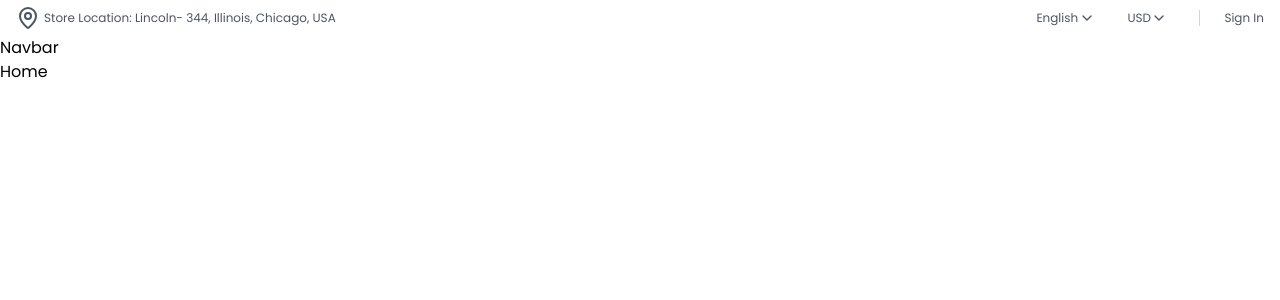
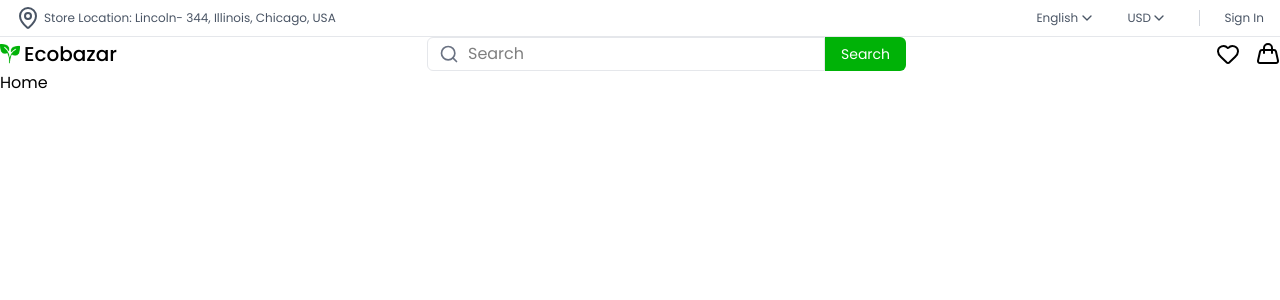
Before and after one commit to TahmidShawn/EcoBazar, a React (Vite) app in the folder client/: page / in a window 1280 px wide. Shown: the top 300 px of the page. Built offline with nearby package versions, Linux system fonts and the light colour scheme.

Commit message:
feat: design main navbar

```diff
--- /dev/null
+++ b/client/src/components/layout/navbar/MainHeader.jsx
@@ -0,0 +1,35 @@
+import { Handbag, Heart, Search } from "lucide-react";
+import vectorImg from "../../../assets/Vector.png";
+
+const MainHeader = () => {
+    return (
+        <div className="flex justify-between items-center">
+            <div className="flex items-center gap-1">
+                <img src={vectorImg} alt="" className="w-5 h-5" />
+                <h2 className="text-xl font-medium">Ecobazar</h2>
+            </div>
+
+            <div className="flex">
+                <div className="relative">
+                    <input
+                        type="text"
+                        placeholder="Search"
+                        className="border border-gray-200 py-1 pl-10 pr-10 rounded-l-md focus:outline-gray-400"
+                    />
+
+                    <Search className="absolute left-3 top-1/2 -translate-y-1/2 w-5 h-5 text-gray-500" />
+                </div>
+
+                <button className="bg-primary text-white px-4 text-sm rounded-r-md">
+                    Search
+                </button>
+            </div>
+            <div className="flex items-center gap-4">
+                <Heart />
+                <Handbag />
+            </div>
+        </div>
+    );
+};
+
+export default MainHeader;
--- a/client/src/components/layout/navbar/Navbar.jsx
+++ b/client/src/components/layout/navbar/Navbar.jsx
@@ -1,10 +1,11 @@
+import MainHeader from "./MainHeader";
 import TopBar from "./TopBar";
 
 const Navbar = () => {
     return (
         <div>
             <TopBar />
-            <p>Navbar</p>
+            <MainHeader />
         </div>
     );
 };
--- a/client/src/components/layout/navbar/TopBar.jsx
+++ b/client/src/components/layout/navbar/TopBar.jsx
@@ -1,8 +1,17 @@
 import { MapPin } from "lucide-react";
 import Select from "../../ui/Select";
 import { languageOptions, currencyOptions } from "../../../data/data";
+import { useState } from "react";
 const TopBar = () => {
+    const [language, setLanguage] = useState("en");
+    const [currency, setCurrency] = useState("usd");
+    // console.log({ language, currency });
+
+    // to do
+    // update functionality
+
     return (
+        <div className="border-b border-gray-200">
             <div className="wrapper flex flex-col md:flex-row justify-between items-center text-gray-600 text-xs py-1.5">
                 <p className="flex items-center gap-1">
                     <MapPin />
@@ -11,10 +20,21 @@ const TopBar = () => {
                     </span>
                 </p>
                 <div className="flex gap-1 md:gap-6 items-center">
-                <Select options={languageOptions} />
-                <Select options={currencyOptions} />
+                    <Select
+                        options={languageOptions}
+                        name="language"
+                        value={language}
+                        onChange={(e) => setLanguage(e.target.value)}
+                    />
+                    <Select
+                        options={currencyOptions}
+                        name="currency"
+                        value={currency}
+                        onChange={(e) => setCurrency(e.target.value)}
+                    />
                     <div className="h-4 w-px bg-gray-300"></div>
                     <button className="">Sign In</button>
+                </div>
             </div>
         </div>
     );
--- a/client/src/components/ui/Select.jsx
+++ b/client/src/components/ui/Select.jsx
@@ -1,10 +1,12 @@
 import { ChevronDown } from "lucide-react";
 
-const Select = ({ options }) => {
+const Select = ({ name, options, value, onChange }) => {
     return (
         <div className="relative inline-block">
             <select
                 name={name}
+                value={value}
+                onChange={onChange}
                 className="appearance-none pr-6 outline-none focus:outline-none focus:ring-0"
             >
                 {options.map((option) => (
--- a/client/src/index.css
+++ b/client/src/index.css
@@ -9,3 +9,13 @@
 body {
     font-family: "Poppins", sans-serif;
 }
+
+@theme {
+    --color-primary: #00b207;
+    --color-secondary: #2c742f;
+    --color-accent: #84d187;
+
+    --color-text: #1a1a1a;
+    --color-muted: #808080;
+    --color-border: #e5e5e5;
+}
```
Also changed, not shown: client/src/assets/Vector.png (added). Lines whose indentation alone changed are shown as unchanged.
